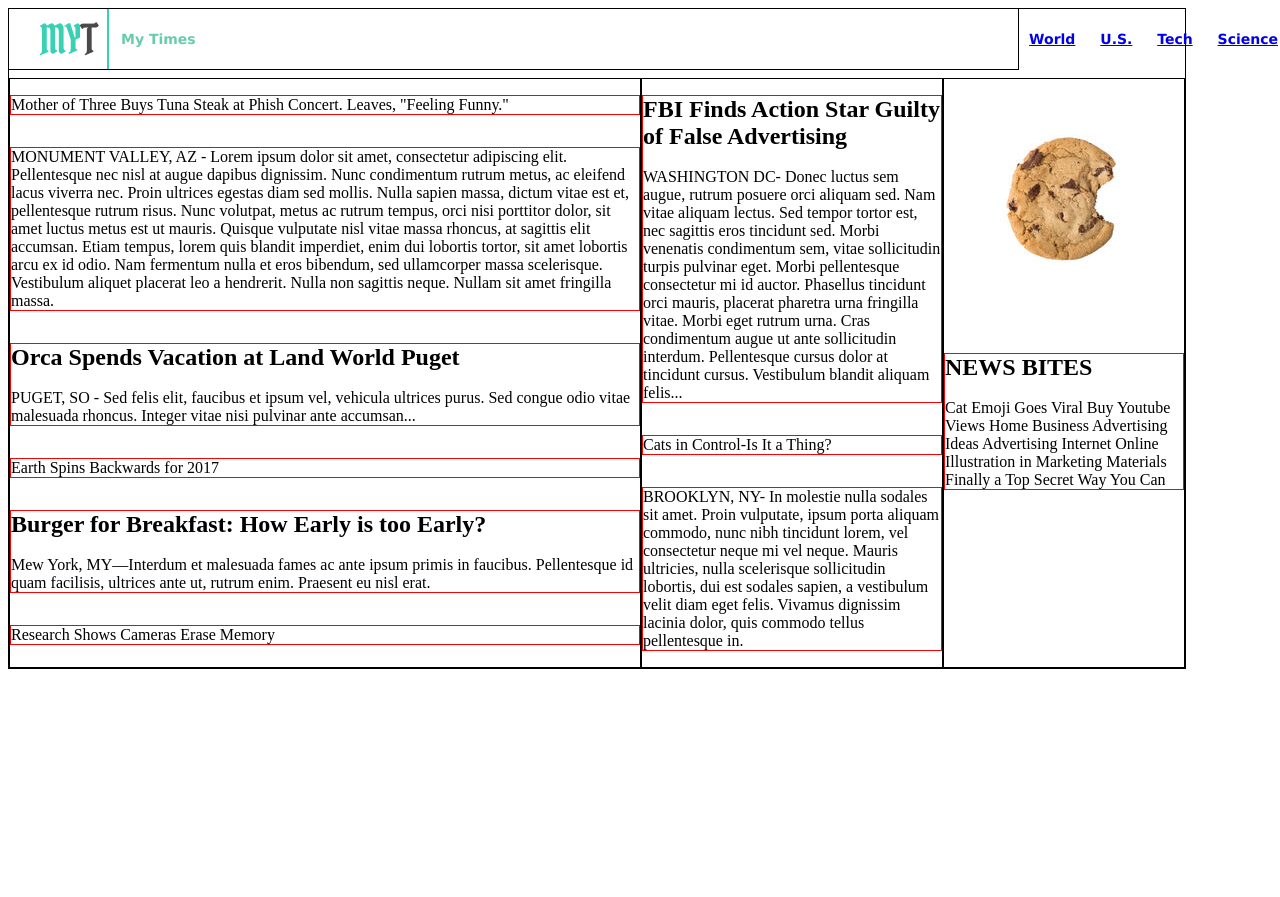
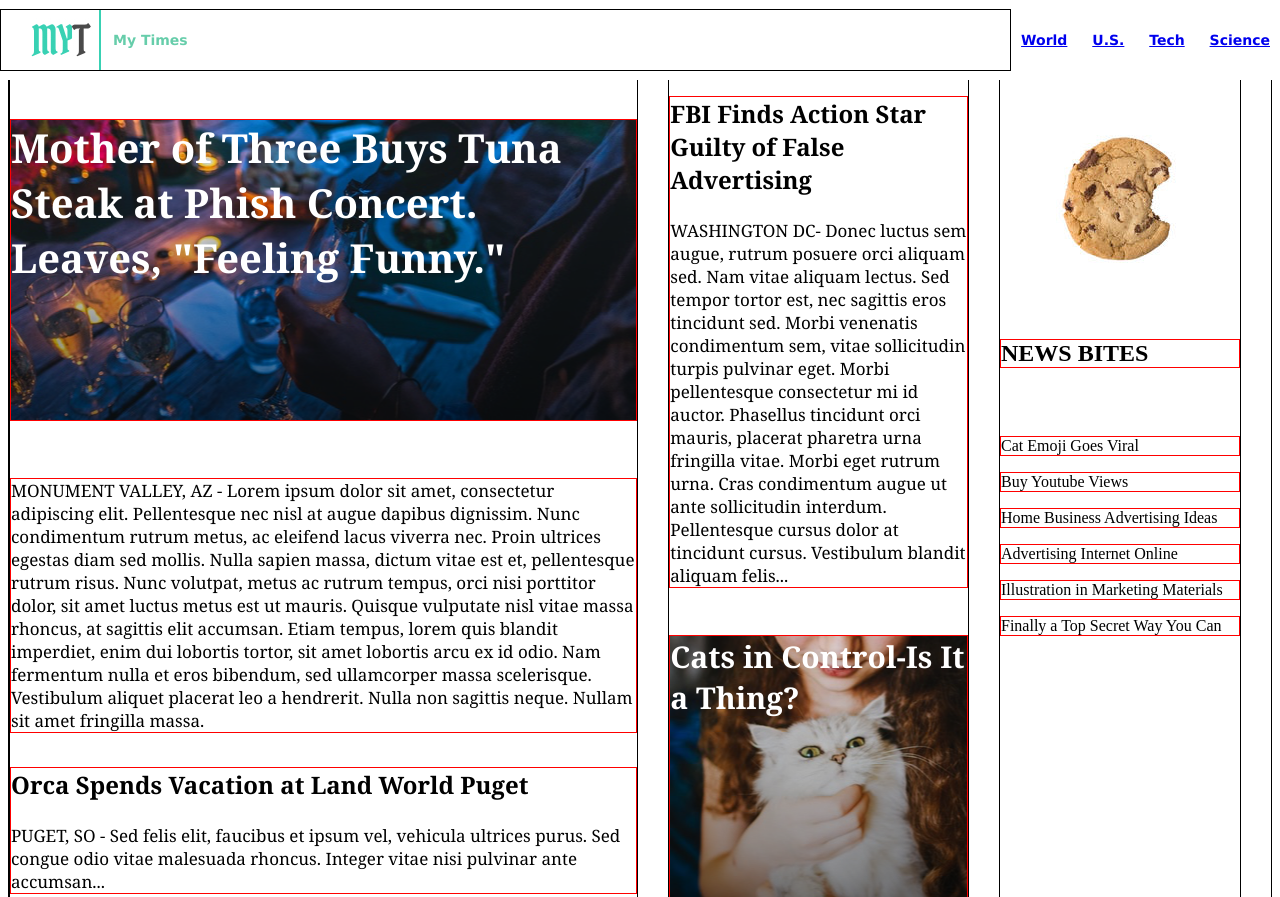
Before and after one commit to WKenC/mytimes, a plain HTML site: page index.html in a window 1280 px wide. Shown: the top 897 px of the page. Before the commit the page ends 800 px from the top, so only its background shows below. Drawn offline with Linux system fonts and the light colour scheme.

Commit message:
Add images

```diff
--- a/index.html
+++ b/index.html
@@ -21,26 +21,52 @@
     </header>
     <main class="content">
       <section class="column large">
+        <div class="imagery main">
           <p id="p1">Mother of Three Buys Tuna Steak at Phish Concert. Leaves, "Feeling Funny."</p>
+        </div>
+        <div class="passage">
           <p id="p2">MONUMENT VALLEY, AZ - Lorem ipsum dolor sit amet, consectetur adipiscing elit. Pellentesque nec nisl at augue dapibus dignissim. Nunc condimentum rutrum metus, ac eleifend lacus viverra nec. Proin ultrices egestas diam sed mollis. Nulla sapien massa, dictum vitae est et, pellentesque rutrum risus. Nunc volutpat, metus ac rutrum tempus, orci nisi porttitor dolor, sit amet luctus metus est ut mauris. Quisque vulputate nisl vitae massa rhoncus, at sagittis elit accumsan. Etiam tempus, lorem quis blandit imperdiet, enim dui lobortis tortor, sit amet lobortis arcu ex id odio. Nam fermentum nulla et eros bibendum, sed ullamcorper massa scelerisque. Vestibulum aliquet placerat leo a hendrerit. Nulla non sagittis neque. Nullam sit amet fringilla massa.</p>
-        <p id="p3"><span id="title">Orca Spends Vacation at Land World Puget</span>
+        </div>
+        <div class="passage">
+          <p id="p3"><span class="title">Orca Spends Vacation at Land World Puget</span>
             <br /><br />PUGET, SO - Sed felis elit, faucibus et ipsum vel, vehicula ultrices purus. Sed congue odio vitae malesuada rhoncus. Integer vitae nisi pulvinar ante accumsan...</p>
+        </div>
+        <div class="imagery">
           <p id="p4">Earth Spins Backwards for 2017</p>
-        <p id="p5"><span id="title">Burger for Breakfast: How Early is too Early?</span>
+        </div>
+        <div class="passage">
+          <p id="p5"><span class="title">Burger for Breakfast: How Early is too Early?</span>
             <br /><br />Mew York, MY—Interdum et malesuada fames ac ante ipsum primis in faucibus. Pellentesque id quam facilisis, ultrices ante ut, rutrum enim. Praesent eu nisl erat.</p>
+        </div>
+        <div class="imagery">
           <P id="p6">Research Shows Cameras Erase Memory</p>
+        </div>
       </section>
       <section class="column medium">
-        <p id="p7"><span id="title">FBI Finds Action Star Guilty of False Advertising</span>
+        <div class="passage">
+          <p id="p7"><span class="title">FBI Finds Action Star Guilty of False Advertising</span>
             <br /><br />WASHINGTON DC- Donec luctus sem augue, rutrum posuere orci aliquam sed. Nam vitae aliquam lectus. Sed tempor tortor est, nec sagittis eros tincidunt sed. Morbi venenatis condimentum sem, vitae sollicitudin turpis pulvinar eget. Morbi pellentesque consectetur mi id auctor. Phasellus tincidunt orci mauris, placerat pharetra urna fringilla vitae. Morbi eget rutrum urna. Cras condimentum augue ut ante sollicitudin interdum. Pellentesque cursus dolor at tincidunt cursus. Vestibulum blandit aliquam felis...</p>
+        </div>
+        <div class="imagery">
           <p id="p8">Cats in Control-Is It a Thing?</p>
+        </div>
+        <div class="passage">
           <p id="p9">BROOKLYN, NY- In molestie nulla sodales sit amet. Proin vulputate, ipsum porta aliquam commodo, nunc nibh tincidunt lorem, vel consectetur neque mi vel neque. Mauris ultricies, nulla scelerisque sollicitudin lobortis, dui est sodales sapien, a vestibulum velit diam eget felis. Vivamus dignissim lacinia dolor, quis commodo tellus pellentesque in.</p>
+        </div>
       </section>
       <section class="column small">
+        <div class="newsbites">
           <img src="./resources/images/img-news-bite.png">
           <br />
-        <p id="p10"><span id="title">NEWS BITES</span>
-          <br /><br />Cat Emoji Goes Viral Buy Youtube Views Home Business Advertising Ideas Advertising Internet Online Illustration in Marketing Materials Finally a Top Secret Way You Can</p>
+          <p id="p10"><span class="title">NEWS BITES</span></p>
+          <br /><br />
+          <p>Cat Emoji Goes Viral</p>
+          <p>Buy Youtube Views</p>
+          <p>Home Business Advertising Ideas</p>
+          <p>Advertising Internet Online</p>
+          <p>Illustration in Marketing Materials</p>
+          <p>Finally a Top Secret Way You Can</p>
+        </div>
       </section>
     </main>
   </body>
--- a/resources/css/style.css
+++ b/resources/css/style.css
@@ -6,6 +6,11 @@
   display: flex;
   align-items: center;    /*vertically align items in the container */
   width: 100%;
+  height: 80px;
+  z-index: 1;
+  background-color: white;
+  top: 0;
+  left: 0;
 }
 
 .logo{
@@ -32,9 +37,11 @@
 
 .content{
   border: thin solid black;
-  display: inline-flex;
+  display: flex;
   flex-direction: row;
   padding-top: 69px;
+  top: 10px;
+  left: 0;
 }
 
 .column.large{
@@ -42,6 +49,8 @@
   display: flex;
   flex-direction: column;
   width: 630px;
+  margin-right: 30px;
+  left: 0;
 }
 
 .column.medium{
@@ -49,6 +58,7 @@
   display: flex;
   flex-direction: column;
   width: 300px;
+  margin-right: 30px;
 }
 
 .column.small{
@@ -57,13 +67,58 @@
   flex-direction: column;
   align-items: center;
   width: 240px;
+  margin-right: 30px;
+}
+
+.passage {
+  font-family: Georgia;
+  font-size: 17px;
+  color: black;
+}
+
+.imagery{
+  display: flex;
+}
+
+.imagery.main p{
+  font-family: Georgia;
+  font-weight: bold;
+  font-size: 40px;
+  color: white;
+}
+
+.imagery p{
+  font-family: Georgia;
+  font-weight: bold;
+  font-size: 30px;
+  color: white;
 }
 
 p{
   border: thin solid red;
 }
 
-#title{
+.title{
   font-size: 24px;
   font-weight: bold;
 }
+
+#p1{
+  height: 300px;
+  background-image: url("../images/img-story-main.png");
+}
+#p4{
+  height: 300px;
+  width:100%;
+  background-image: url("../images/img-story-2.png");
+}
+
+#p6{
+  height: 300px;
+  background-image: url("../images/img-story-3.png");
+}
+
+#p8{
+  height: 300px;
+  background-image: url("../images/img-story-1.png");
+}
```
Lines whose indentation alone changed are shown as unchanged.
